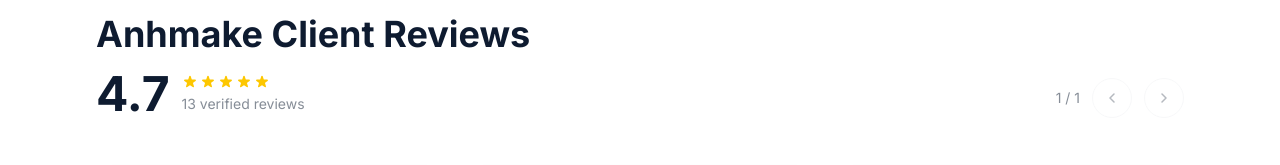
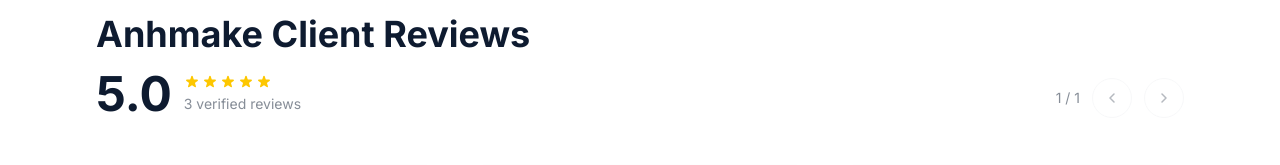
Before and after one commit to borinomi/anhmake, a Next.js app: page /client-reviews in a window 1280 px wide. Shown: the part 272-437 px from the top of the page. Built offline with nearby package versions, Linux system fonts and the light colour scheme.

Commit message:
fix: update review count to 3 and rating to 5.0

```diff
--- a/app/client-reviews/page.tsx
+++ b/app/client-reviews/page.tsx
@@ -28,11 +28,11 @@
               </h1>
               {/* Rating */}
               <div className="flex items-center gap-3 mt-4">
-                <span className="text-5xl font-bold text-axe-dark">4.7</span>
+                <span className="text-5xl font-bold text-axe-dark">5.0</span>
                 <div>
                   <StarRating count={5} />
                   <p className="text-sm text-axe-dark/50 mt-1">
-                    13 verified reviews
+                    3 verified reviews
                   </p>
                 </div>
               </div>
--- a/components/Reviews.tsx
+++ b/components/Reviews.tsx
@@ -68,11 +68,11 @@
             </h2>
             {/* Rating */}
             <div className="flex items-center gap-3 mt-4">
-              <span className="text-5xl font-bold text-axe-dark">4.7</span>
+              <span className="text-5xl font-bold text-axe-dark">5.0</span>
               <div>
                 <StarRating count={5} />
                 <p className="text-sm text-axe-dark/50 mt-1">
-                  13 verified reviews
+                  3 verified reviews
                 </p>
               </div>
             </div>
```
